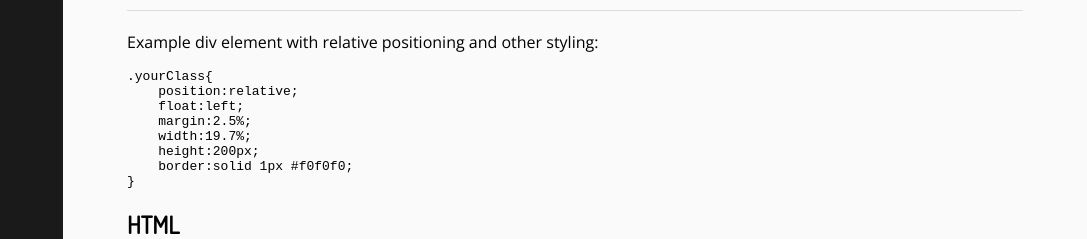
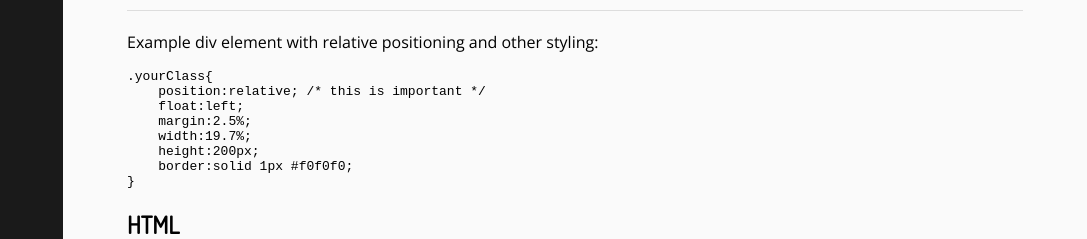
Before and after one commit to Shaz3e/S3-Badges, a plain HTML site: page index.html in a window 1280 px wide. Shown: the part 7391-7630 px from the top of the page, without its empty margins (193-1280 px from the left). Drawn offline with nearby package versions, Linux system fonts and the light colour scheme; a script that the page names is missing.

Commit message:
Update index.html

```diff
--- a/index.html
+++ b/index.html
@@ -663,7 +663,7 @@ $(function() {
 <p>Example div element with relative positioning and other styling:</p>
 <pre class="prettyprint lang-css">
 .yourClass{
-    position:relative;
+    position:relative; /* this is important */
     float:left;
     margin:2.5%;
     width:19.7%;
```
